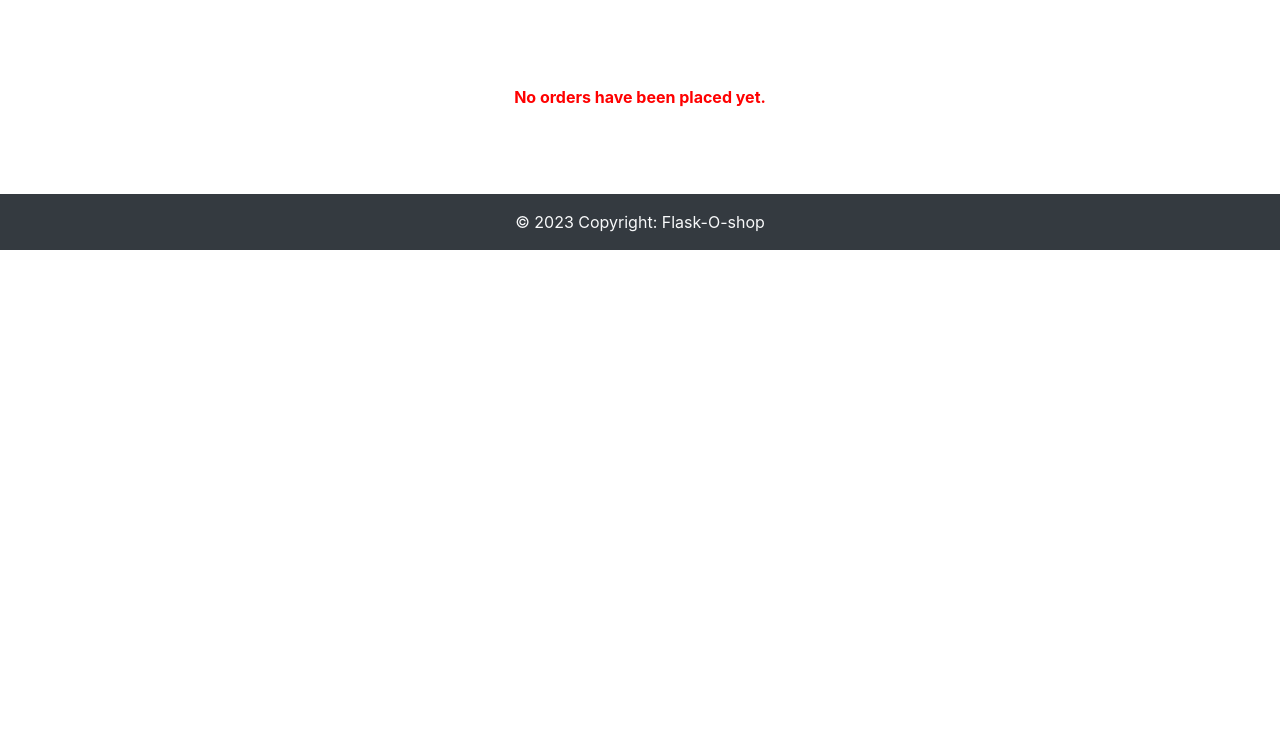
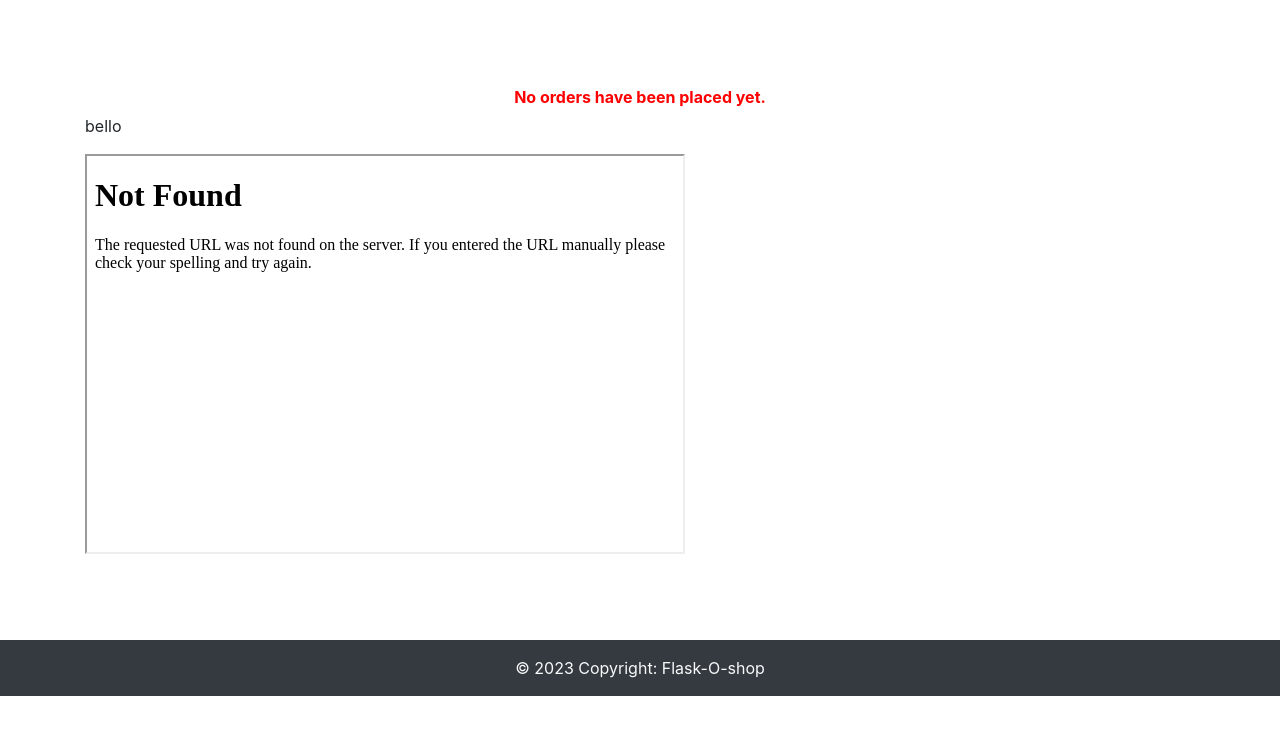
Before and after one commit to peishan31/24eMart, a Flask app: page /admin/ in a window 1280 px wide. Shown: the part 56-800 px from the top of the page. Run offline with Flask 2, Linux system fonts and the light colour scheme; data that the repository does not hold is empty; some libraries are stand-ins or nearby versions.

Commit message:
add iframe

```diff
--- a/app/admin/templates/admin/home.html
+++ b/app/admin/templates/admin/home.html
@@ -18,9 +18,9 @@
 
     {% if not orders %}
 		<div class="flash-error">No orders have been placed yet.</div>
+		<p>bello</p>
+		<iframe width="600" height="400" src="{{ dashboardEmbedUrl }}"></iframe>
 	{% else %}
-	<p>bello</p>
-    <iframe width="600" height="400" src="{{ dashboardEmbedUrl }}"></iframe>
     <table class="table table-striped">
         <tr>
             <th>Order id</th>
```
